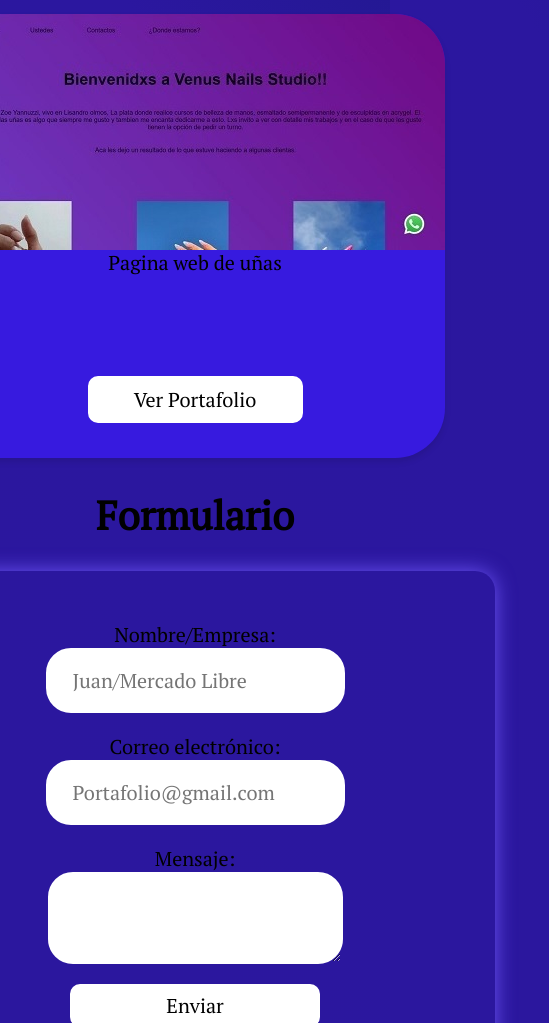
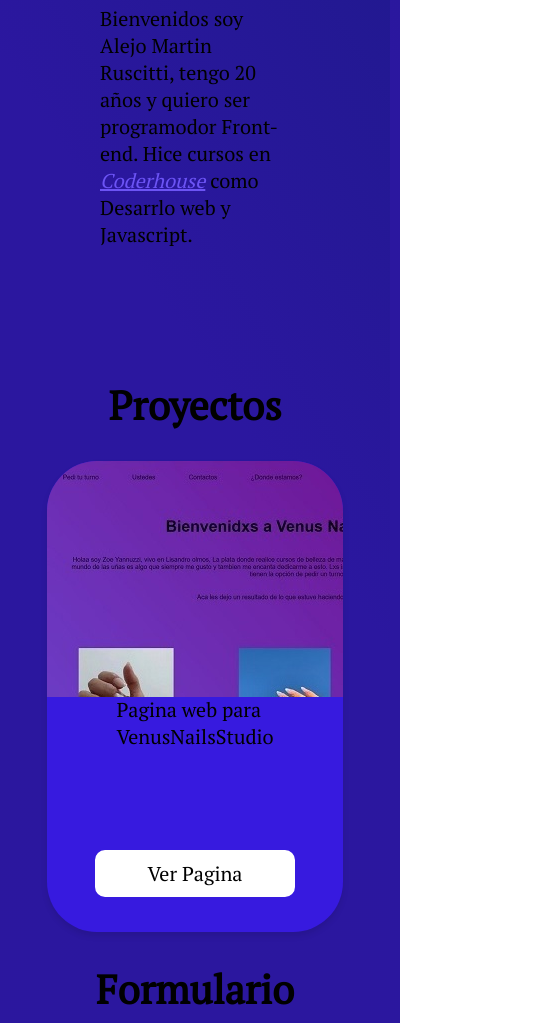
Before and after one commit to alejoruscitti/Portafolio, a website: page index.html in a window 390 px wide. Shown: the part 573-1596 px from the top of the page, 549 px wide, since content can reach past the window. Drawn offline with nearby package versions, Linux system fonts and the light colour scheme.

Commit message:
Mediasquerys

```diff
--- a/index.html
+++ b/index.html
@@ -23,16 +23,16 @@
         </header>
         <main>
             <h1 class="animate__animated animate__flipInY">Alejo Martin Ruscitti</h1>
-            <p>
-                Bienvenidos soy Alejo Martin Ruscitti, tengo 20 años y quiero ser programodor Front-end.Hice cursos en <a href="https://www.coderhouse.com/?pipe_source=google&pipe_medium=cpc&pipe_campaign=0&gclid=CjwKCAjwrranBhAEEiwAzbhNtTM8tsrpdSpvpFYYeBzC6za5y3djBtyM9hJXy_496rev5_CA6iArbRoCTg8QAvD_BwE" class="coderhouse"><em>Coderhouse</em></a> como  Desarrlo web y Javascript.
+            <p class="text">
+                Bienvenidos soy Alejo Martin Ruscitti, tengo 20 años y quiero ser programodor Front-end. Hice cursos en <a href="https://www.coderhouse.com/?pipe_source=google&pipe_medium=cpc&pipe_campaign=0&gclid=CjwKCAjwrranBhAEEiwAzbhNtTM8tsrpdSpvpFYYeBzC6za5y3djBtyM9hJXy_496rev5_CA6iArbRoCTg8QAvD_BwE" class="coderhouse"><em>Coderhouse</em></a> como  Desarrlo web y Javascript.
             </p>
             <section id="misProyectos">
                 <h2>Proyectos</h2>
                 <div class="card">
-                    <div class="card-image"><img src="img/venus.jpg" alt="imagen sobre una paginan web de uñas"></div>
-                    <div class="card-content">
-                        <p class="card-description">Pagina web de uñas</p>
-                        <button class="boton"><a href="https://venusnailsstudio.netlify.app">Ver Portafolio</a></button>
+                    <div class="cardImagen"><img src="img/venus.jpg" alt="imagen sobre una paginan web de uñas"></div>
+                    <div class="cardContenido">
+                        <p class="cardDescripcion">Pagina web para VenusNailsStudio</p>
+                        <button class="boton"><a href="https://venusnailsstudio.netlify.app">Ver Pagina</a></button>
                     </div>
                 </div>
             </section>
--- a/main/style.css
+++ b/main/style.css
@@ -5,6 +5,14 @@
     box-sizing: border-box;
     font-family: 'PT Serif', serif;
     font-size: 20px;
+}
+body{
+    background: rgb(26,26,133);
+    background: linear-gradient(237deg, rgba(26,26,133,1) 0%, rgba(43,23,159,1) 41%, rgba(43,23,158,1) 82%);
+    display: flex;
+    justify-content: center;
+    align-items: center;
+    margin: 0;
 }
 .layout{
     display: grid;
@@ -14,14 +22,6 @@
         "footer";
     grid-template-columns: 100%;
     grid-template-rows: auto;
-}
-body{
-    background: rgb(26,26,133);
-    background: linear-gradient(237deg, rgba(26,26,133,1) 0%, rgba(43,23,159,1) 41%, rgba(43,23,158,1) 82%);
-    display: flex;
-    justify-content: center;
-    align-items: center;
-    margin: 0;
 }
 header{
     grid-area: header;
@@ -89,44 +89,23 @@ section{
     overflow: hidden;
     width: 500px;
 }
-
-.card-image {
+.cardImagen {
     width: 100%;
     height: 100px;
 }
-
-.card-content {
+.cardContenido {
     display: flex;
     flex-direction: column;
     align-items: center;
     justify-content: center;
     margin: 35px;
 }
-
-.card-title {
-    font-size: 20px;
-    margin-bottom: 10px;
-}
-
-.card-description {
-    font-size: 20px;
-}
-
-.card-link {
-    display: block;
-    text-decoration: none;
-    background-color: #fff;
-    text-align: center;
-    padding: 10px;
-    border-radius: 5px;
-    margin-top: 10px;
-}
 .boton{
     display: inline-block;
     justify-content: center;
     padding: 0.4rem;
 }
-/* Css Formulario*/
+/*Formulario*/
 .formulario{
     display: flex;
     justify-content: center;
@@ -168,3 +147,40 @@ button{
 button:hover {
     background-color: rgb(55, 26, 223);
 }
+@media only screen and (max-width: 875px){
+    body{
+        display: grid;
+        align-items: center;
+        width: 100%;
+        margin: 50px;
+    }
+    .manejo{
+        display: flex;
+        flex-direction: column;
+        align-items: center;
+    }
+    .icons{
+        display: grid;
+        grid-template-columns: 1fr 1fr 1fr;
+        gap: 10px;
+    }
+}
+@media only screen and (max-width: 480px) {
+    body{
+        display: block;
+        text-align: center;
+        justify-content: center;
+        align-items: center;
+        margin: 0;
+    }
+    .card{
+        width: 76%;
+
+    }
+    button{
+        width: 10rem;
+    }
+    .formulario{
+        width: 400px;
+    }
+}
```
